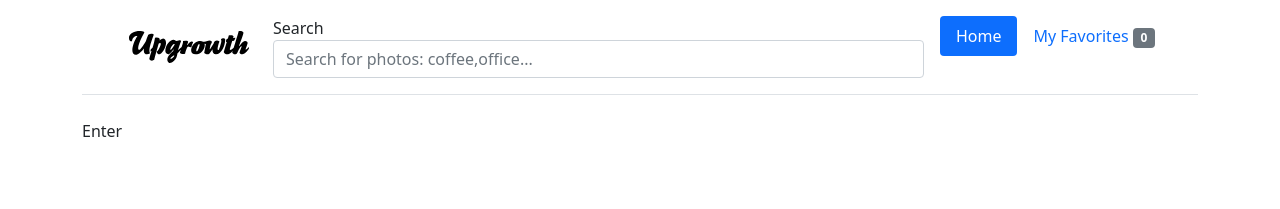
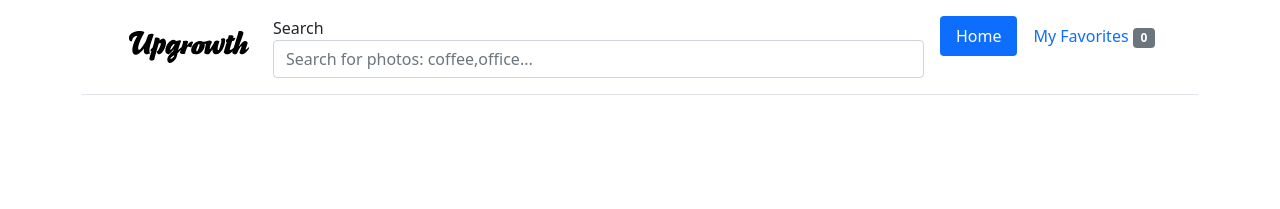
Before and after one commit to rickykiet83/upgrowth-unsplash-app, a Next.js app: page /favorites in a window 1280 px wide. Shown: the top 209 px of the page. Built offline with nearby package versions, Linux system fonts and the light colour scheme.

Commit message:
show favorite list

```diff
--- a/pages/favorites/index.tsx
+++ b/pages/favorites/index.tsx
@@ -1,5 +1,12 @@
+import React, { useContext } from 'react';
+
+import FavoritesContext from '@store/favorites-context';
+import PhotoListItem from '@components/photos/PhotoListItem';
+
 function FavoritesPage() {
-  return <div>Enter</div>;
+  const favoritesCtx = useContext(FavoritesContext);
+
+  return <PhotoListItem photos={favoritesCtx.favorites} />;
 }
 
 export default FavoritesPage;
```
